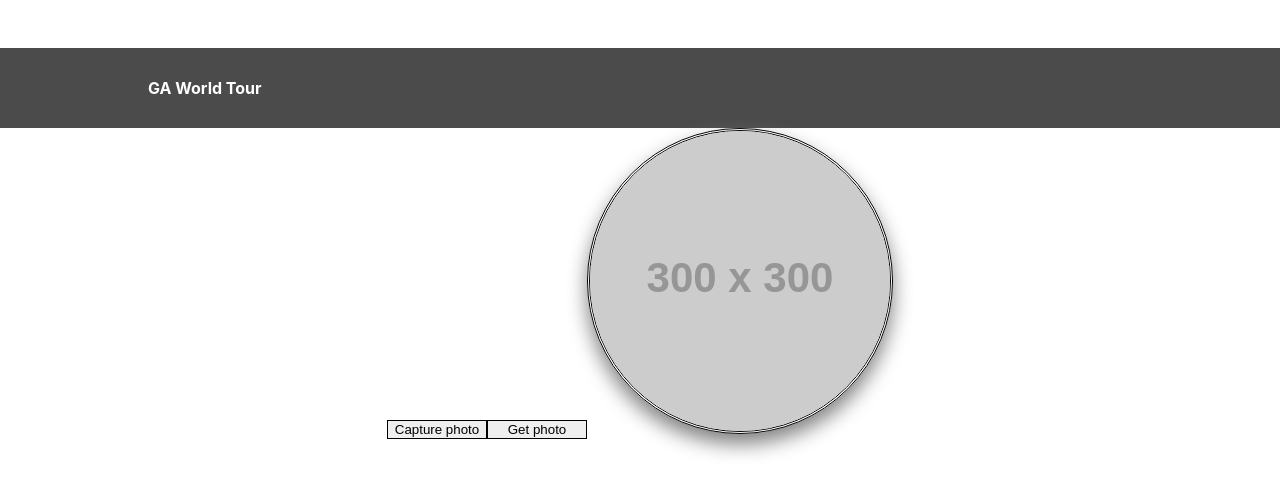
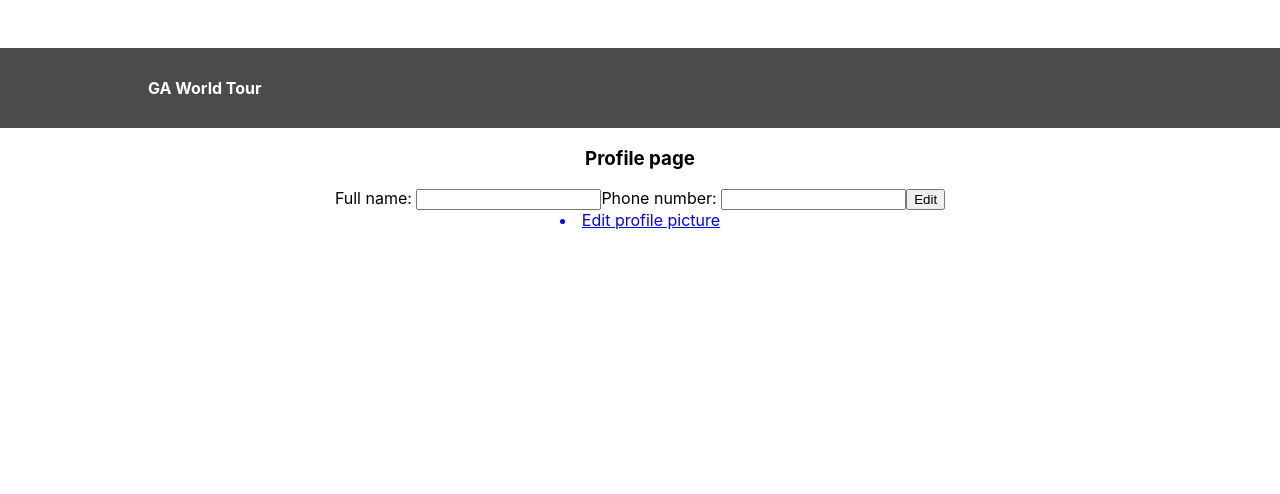
Before and after one commit to Taerarch/ga-world-tour, a React (Create React App) app: page /profile in a window 1280 px wide. Shown: the top 494 px of the page. Built offline with nearby package versions, Linux system fonts and the light colour scheme; no server answers.

Commit message:
Profile page added

```diff
--- a/src/components/App.js
+++ b/src/components/App.js
@@ -5,6 +5,7 @@ import Nav from './Nav';
 import Video from './Video';
 import fire from './fire'
 import {BrowserRouter as Router, Switch, Route} from 'react-router-dom';
+import Profile from './Profile';
 
 
 class App extends Component {
@@ -41,7 +42,8 @@ class App extends Component {
               {this.state.user
                 ? (<Route path="/" exact component={()=><Home user={this.state.user}/>} />)
                 : (<Route path="/" exact component={User} />)}
-              <Route path="/profile" exact component ={()=><Video user={this.state.user}/>} />
+              <Route path="/profile" exact component ={()=><Profile user={this.state.user}/>} />
+              <Route path="/video" exact component ={()=><Video user={this.state.user}/>} />
 
             </Switch>
           </div>
--- /dev/null
+++ b/src/components/Profile.js
@@ -0,0 +1,49 @@
+import React, { Component } from 'react'
+import {Link} from 'react-router-dom'
+
+
+class Profile extends Component {
+    constructor() {
+        super();
+        this.state = { name: "", number: "" }
+        this._handleChangeName = this._handleChangeName.bind(this);
+        this._handleChangeNumber = this._handleChangeNumber.bind(this);
+        this._handleSubmit = this._handleSubmit.bind(this);
+      }
+
+      _handleChangeName(event) {
+        this.setState({name: event.target.value});
+      }
+
+      _handleChangeNumber(event) {
+        this.setState({number: event.target.value})
+      }
+      _handleSubmit(event) {
+        event.preventDefault();
+        this.props.onSubmit(this.state.band, this.state.year);
+      }
+
+    render() {
+        return (
+            <div>
+                <h3>Profile page</h3>
+                <form onSubmit={this._handleSubmit}>
+                    <label for="band">Full name: </label>
+                    <input type="text" id="name" name="name" onChange={this._handleChangeName} value={this.state.content} required></input>
+
+                    <label for="year">Phone number: </label>
+                    <input type="tel" id="number" name="phone" onChange={this._handleChangeNumber} value={this.state.content} required></input>
+
+                    <input type="submit" value="Edit"></input>
+                </form>
+
+                <Link to="/video">
+                    <li>Edit profile picture</li>
+                </Link>
+
+            </div>
+        )
+    }
+}
+
+export default Profile
```
